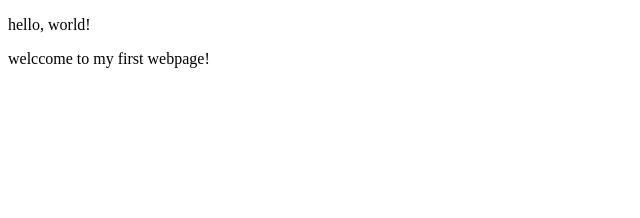
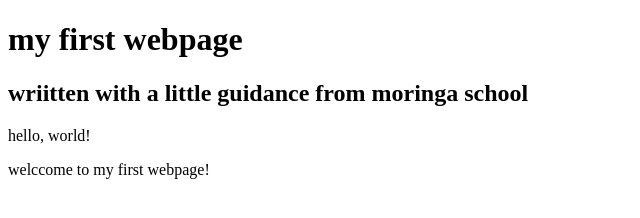
Before and after one commit to Nanozsaeed/my-first-webpage, a plain HTML site: page myfirstpage.html in a window 1280 px wide. Shown: the whole page, without its empty margins (0-640 px from the left). Drawn offline with Linux system fonts and the light colour scheme.

Commit message:
heading 1

```diff
--- a/myfirstpage.html
+++ b/myfirstpage.html
@@ -4,6 +4,9 @@
   <title>my first webpage!</title>
 </head>
 <body>
+  <h1>my first webpage</h1>
+  <h2>wriitten with a little guidance from moringa school</h2>
+
   <p>hello, world!</p>
   <p>welccome to my first webpage!</p>
 </body>
```
